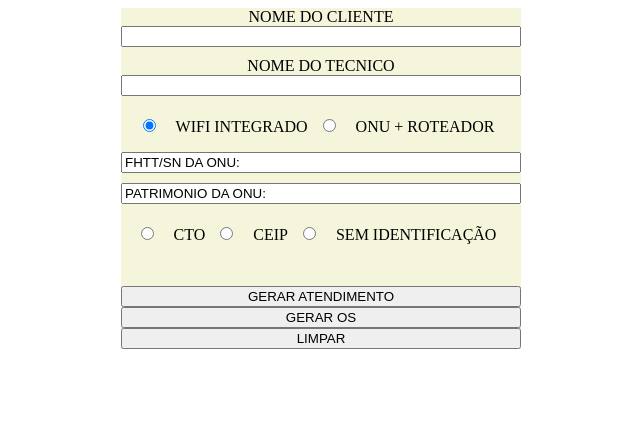
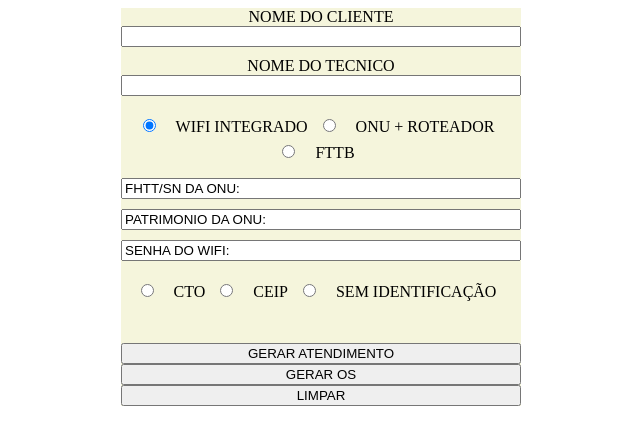
Before and after one commit to EsleyLeal/suporteTecnicoN1, an Angular app: page / in a window 1280 px wide. Both pictures are taken after a click on the radio button "WIFI INTEGRADO". Shown: the top 444 px of the page, without its empty margins (319-959 px from the left). Built offline with nearby package versions, Linux system fonts and the light colour scheme.

Commit message:
adicionado a opcao fttb, variaveis e atendimento

```diff
--- a/src/app/principal/principal.component.html
+++ b/src/app/principal/principal.component.html
@@ -13,13 +13,22 @@
 
     <input type="radio" name="activation" id="onuRoteador" value="onuRoteador" (change)="selecaoEquipamento($event)">
     <label for="onuRoteador">{{ roteador }}</label>
+
+    <input type="radio" name="activation" id="fttb" value="fttb" (change)="selecaoEquipamento($event)">
+    <label for="fttb">{{ fttb }}</label>
   </div>
 
   <!-- Inputs para os aparelhos selecionados -->
   <input type="text" *ngIf="mostrarInputAS" [(ngModel)]="aparelhoSelecionado" placeholder="Digite o FHTT da ONU/Router"
     name="aparelhoSelecionado">
   <input type="text" *ngIf="mostrarInputAS" [(ngModel)]="aparelhoSelecionadoOntP"
-    placeholder="Digite o patrimônio da ONU/Router" name="aparelhoSelecionadoOntP">
+    placeholder="DIGITE O PATRIMONIO DA ONU/ROUTER" name="aparelhoSelecionadoOntP">
+
+  <input type="text" *ngIf="mostrarInputSenha" [(ngModel)]="senhaSelecionada"
+    placeholder="DIGITE O PATRIMONIO DA ONU/ROUTER" name="senhaSelecionada">
+
+    <input type="text" *ngIf="mostrarInputFTTB" [(ngModel)]="fttbSelecionado"
+     name="senhaSelecionada">
 
   <div class="radio-group">
     <input type="radio" id="cto" name="ctoSelecionada" value="cto" (change)="selecaoCtoCeip($event)">
--- a/src/app/principal/principal.component.ts
+++ b/src/app/principal/principal.component.ts
@@ -15,16 +15,20 @@ export class PrincipalComponent {
 
   ont: string = 'FHTT/SN DA ONU:     ';
   ontPatrimonio: string = 'PATRIMONIO DA ONU:     ';
+  senhaWifi: string = 'SENHA DO WIFI:     ';
+  senhaSelecionada: string = '';
   aparelhoSelecionado: string = '';
   wifiIntegrado: string = 'WIFI INTEGRADO';
 
-  roteador: string = 'ONU + ROTEADOR'
+  roteador: string = 'ONU + ROTEADOR';
+  fttb: string = 'FTTB';
+  fttbSelecionado = '';
   onu: string = 'FHTT DA ONU: ';
   onuRoteador: string = 'PATRIMONIO DO ROTEADOR: ';
   aparelhoSelecionadoOntP: string = '';
 
-  cto: string = 'CTO:'
-  ceip:string = 'CEIP:'
+  cto: string = 'CTO:';
+  ceip: string = 'CEIP:';
   ctoSelecionada: string = '';
   tipoCtoCeipSelecionado: string = '';
   valorCtoCeip: string = '';
@@ -33,26 +37,42 @@ export class PrincipalComponent {
 
   mostrarInputCtoCeip: boolean = true;
   mostrarInputAS: boolean = false;
-  esconderInput:boolean = false;
+  esconderInput: boolean = false;
+  mostrarInputSenha: boolean = false;
+  mostrarInputFTTB: boolean = false;
 
   atendimentoGerado: string = '';
 
   selecaoEquipamento(event: any) {
     const valorSelecionado = event.target.value;
+    console.log('Equipamento selecionado:', valorSelecionado);
+
     if (valorSelecionado === 'wifiIntegrado') {
+      this.mostrarInputFTTB = false;
       this.mostrarInputAS = true;
+      this.mostrarInputSenha = true;
       this.aparelhoSelecionado = this.ont;
       this.aparelhoSelecionadoOntP = this.ontPatrimonio;
-    } else {
+      this.senhaSelecionada = this.senhaWifi;
+    } else if (valorSelecionado === 'onuRoteador') {
+      this.mostrarInputFTTB = false;
       this.mostrarInputAS = true;
+      this.mostrarInputSenha = false;
       this.aparelhoSelecionado = this.onu;
       this.aparelhoSelecionadoOntP = this.onuRoteador;
+    } else if (valorSelecionado === 'fttb') {
+      this.mostrarInputAS = false;
+      this.mostrarInputSenha = false;
+      this.mostrarInputFTTB = true;
+      this.aparelhoSelecionado = this.fttb; // Ajuste importante
+      this.fttbSelecionado = this.onuRoteador;
     }
   }
 
-
   selecaoCtoCeip(event: any) {
     const valorSelecionado = event.target.value;
+    console.log('CTO/CEIP selecionado:', valorSelecionado);
+
     if (valorSelecionado === 'cto') {
       this.tipoCtoCeipSelecionado = this.cto;
       this.esconderInput = true;
@@ -67,24 +87,28 @@ export class PrincipalComponent {
     }
   }
 
-
-
   gerarAtendimento() {
-
     console.log('Função gerarAtendimento chamada');
-
+    console.log('Valor de fttb:', this.fttb);
+    console.log('Valor de fttbSelecionado:', this.fttbSelecionado);
 
     // Normalizando strings para comparação
     const aparelho = this.aparelhoSelecionado.trim().toLowerCase();
     const ont = this.ont.trim().toLowerCase();
     const onu = this.onu.trim().toLowerCase();
+    const fttb = this.fttb.trim().toLowerCase();
+
+    console.log('Aparelho normalizado:', aparelho);
+    console.log('ONT normalizado:', ont);
+    console.log('ONU normalizado:', onu);
+    console.log('FTTB normalizado:', fttb);
 
     const identificacao = this.semIdentificacao
-        ? `SEM IDENTIFICAÇÃO - PORTA: ${this.valorPortaCtoCeip}`
-        : `${this.tipoCtoCeipSelecionado} - ${this.valorCtoCeip} - PORTA: ${this.valorPortaCtoCeip}`;
-
+      ? `SEM IDENTIFICAÇÃO - PORTA: ${this.valorPortaCtoCeip}`
+      : `${this.tipoCtoCeipSelecionado} - ${this.valorCtoCeip} - PORTA: ${this.valorPortaCtoCeip}`;
 
     if (aparelho.includes(ont)) {
+      console.log('Entrou na condição ONT');
       this.atendimentoGerado = `
       DATA 30/07/2024:
 
@@ -95,9 +119,11 @@ export class PrincipalComponent {
       ${this.wifiIntegrado}
       ${this.aparelhoSelecionado}
       ${this.aparelhoSelecionadoOntP}
+      ${this.senhaSelecionada}
       ${identificacao}
       `;
     } else if (aparelho.includes(onu)) {
+      console.log('Entrou na condição ONU');
       this.atendimentoGerado = `
       DATA 30/07/2024:
 
@@ -110,7 +136,21 @@ export class PrincipalComponent {
       ${this.aparelhoSelecionadoOntP}
       ${identificacao}
       `;
+    } else if (aparelho.includes(fttb)) {
+      console.log('Entrou na condição FTTB');
+      this.atendimentoGerado = `
+      DATA 30/07/2024:
+
+      ATIVAÇÃO REALIZADA COM SUCESSO!
+
+      NOME DO CLIENTE: ${this.nomeDoCliente}
+      NOME DO TECNICO: ${this.nomeDoTecnico}
+
+      ${this.fttbSelecionado}
+      ${identificacao}
+      `;
     } else {
+      console.log('Erro: Aparelho não reconhecido ou informação insuficiente.');
       this.atendimentoGerado = 'Erro: Aparelho não reconhecido ou informação insuficiente.';
     }
 
```
